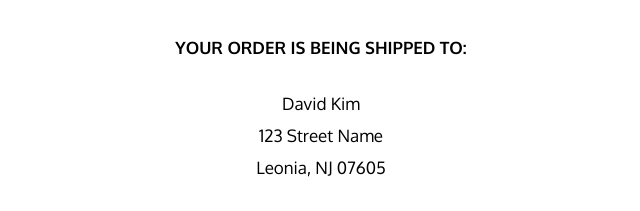
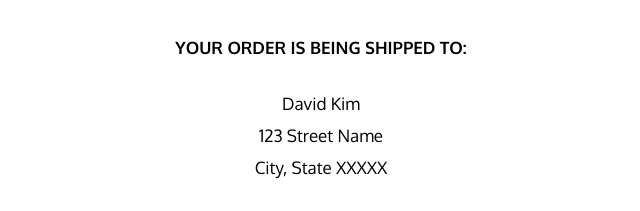
Before and after one commit to davidmkim27/Portfolio, a plain HTML site: page Email Development/Allbirds Transactional Sample/index.html in a window 1280 px wide. Shown: the part 1105-1316 px from the top of the page, 334-974 px from the left. Drawn offline with Linux system fonts and the light colour scheme.

Commit message:
Update index.html

```diff
--- a/Email Development/Allbirds Transactional Sample/index.html
+++ b/Email Development/Allbirds Transactional Sample/index.html
@@ -132,7 +132,7 @@
             <td style="padding:0;text-align: center; padding-top: 30px; line-height: 32px; padding-bottom: 30px;">
               <div>David Kim <br>
                 123 Street Name <br>
-                Leonia, NJ 07605</div>
+                City, State XXXXX</div>
             </td>
           </tr>
           <tr style="background-color: #EEEBE5;">
```
